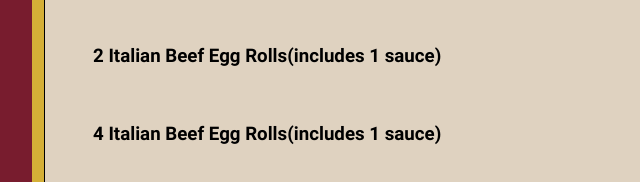
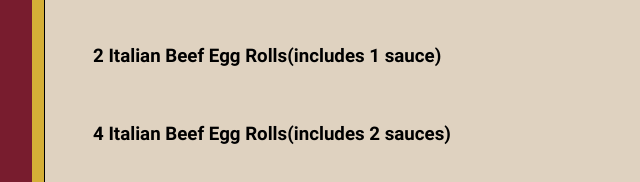
Before and after one commit to Derek-G1/aujus-restaurant-site, a plain HTML site: page Menu.html in a window 1280 px wide. Shown: the part 2911-3093 px from the top of the page, 180-820 px from the left. Drawn offline with Linux system fonts and the light colour scheme.

Commit message:
changed number fo sauces for 4 egg rolls

```diff
--- a/Menu.html
+++ b/Menu.html
@@ -230,7 +230,7 @@
                 </div>
                 <div class="menuSideItem">
                   <div class="menuItemTitle">
-                    <h3>4 Italian Beef Egg Rolls(includes 1 sauce)</h3>
+                    <h3>4 Italian Beef Egg Rolls(includes 2 sauces)</h3>
                     <h3>$9.49</h3>
                   </div>
                 </div>
```
